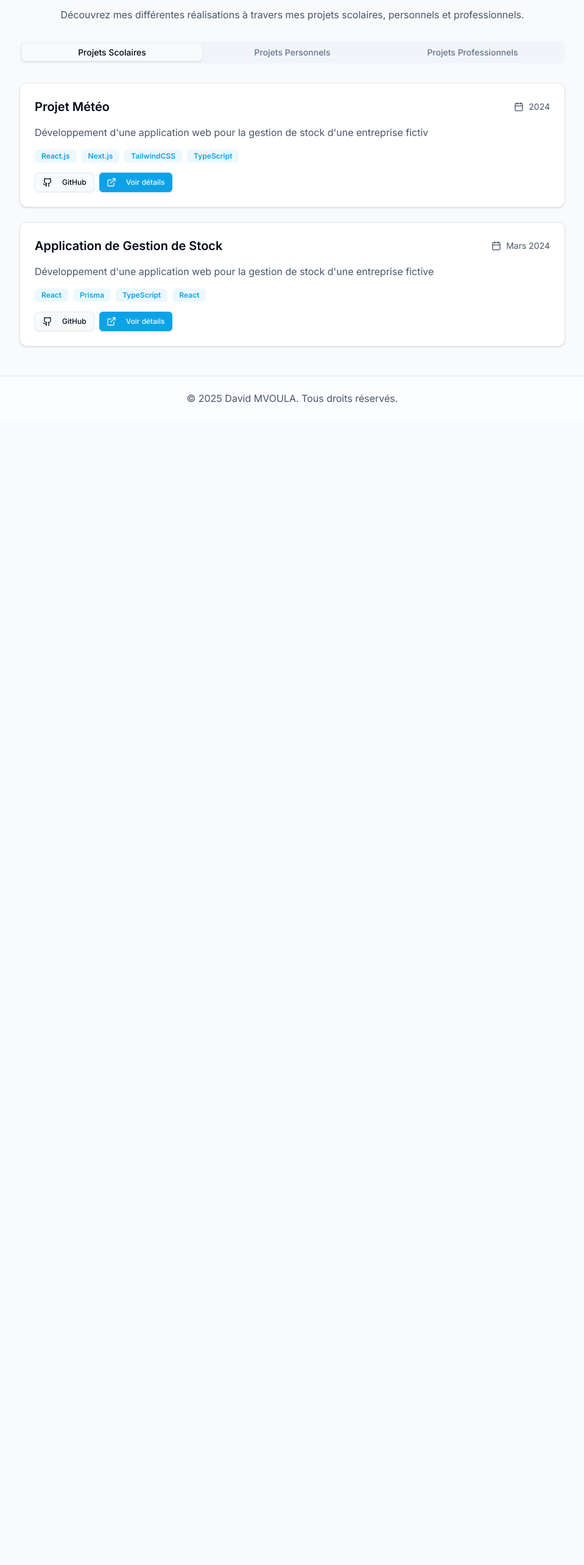
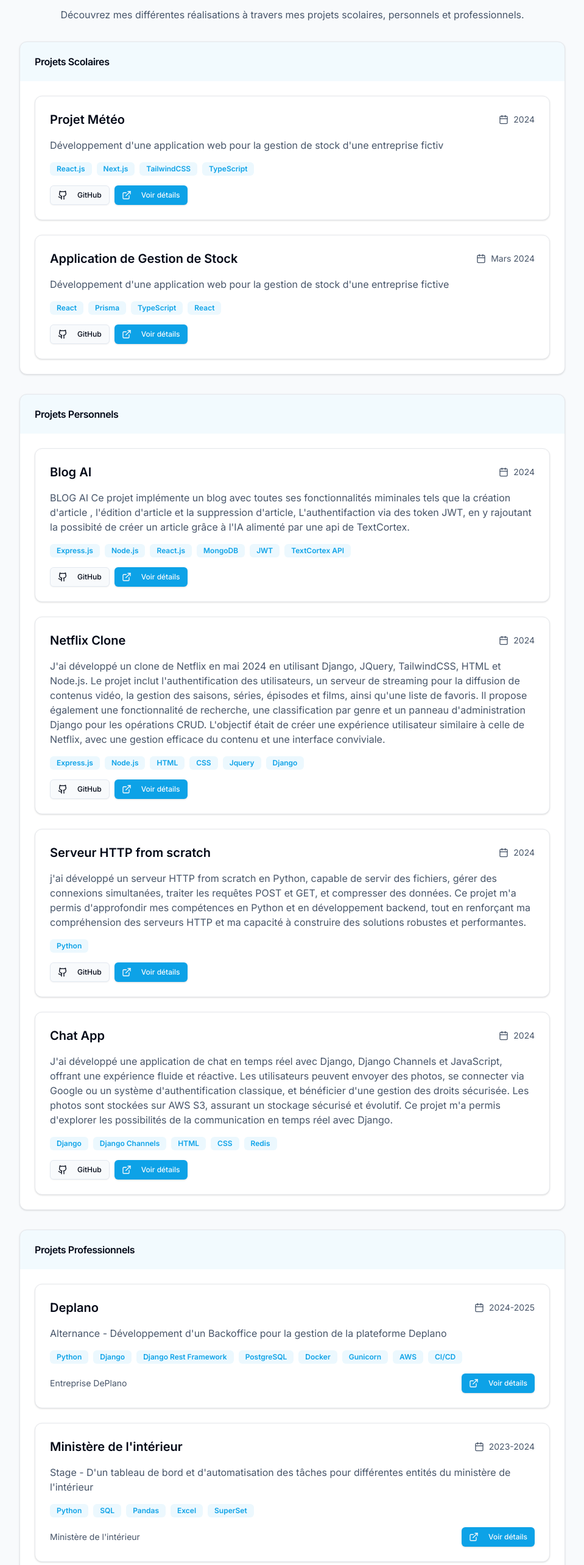
Before and after one commit to DMV242/portofolio_bts, a Next.js app: page /projets in a window 1280 px wide. Shown: the part 120-2686 px from the top of the page at 61% size, without its empty margins (160-1119 px from the left). Before the commit the page ends 809 px from the top, so only its background shows below. Built offline with nearby package versions, Linux system fonts and the light colour scheme.

Commit message:
✨ feat: refactor pages to use Card components for better structure and readability, and update imports for consistency

```diff
--- a/app/bts-sio/e5/page.tsx
+++ b/app/bts-sio/e5/page.tsx
@@ -1,8 +1,8 @@
 "use client";
 
-
-import { Card, CardContent } from "@/components/ui/card"
-import {Button} from "@/components/ui/button"
+import React from "react";
+import { Card, CardContent } from "../../../components/ui/card"
+import {Button} from "../../../components/ui/button"
 import { ArrowRight, CheckCircle } from "lucide-react"
 import { useState } from "react";
 
--- a/app/bts-sio/veille/page.tsx
+++ b/app/bts-sio/veille/page.tsx
@@ -1,7 +1,6 @@
 import { Card, CardContent, CardHeader, CardTitle } from "@/components/ui/card"
 import { Badge } from "@/components/ui/badge"
 import { Button } from "@/components/ui/button"
-import { Tabs, TabsContent, TabsList, TabsTrigger } from "@/components/ui/tabs"
 import { Brain, Newspaper, GitBranch, Bookmark, ExternalLink, Calendar, Tag } from "lucide-react"
 import Link from "next/link"
 
@@ -78,14 +77,12 @@ export default function VeillePage() {
           </p>
         </div>
 
-        <Tabs defaultValue="articles" className="space-y-6">
-          <TabsList className="grid w-full grid-cols-3">
-            <TabsTrigger value="articles">Articles et Ressources</TabsTrigger>
-            <TabsTrigger value="tools">Outils de Veille</TabsTrigger>
-            <TabsTrigger value="projects">Projets IA</TabsTrigger>
-          </TabsList>
-
-          <TabsContent value="articles" className="space-y-6">
+        {/* Section Articles et Ressources */}
+        <Card className="overflow-hidden">
+          <CardHeader className="bg-primary/5">
+            <CardTitle>Articles et Ressources</CardTitle>
+          </CardHeader>
+          <CardContent className="p-6 space-y-6">
             {articles.map((article, index) => (
               <Card key={index} className="overflow-hidden hover:shadow-lg transition-shadow">
                 <CardContent className="p-6">
@@ -121,9 +118,16 @@ export default function VeillePage() {
                 </CardContent>
               </Card>
             ))}
-          </TabsContent>
+          </CardContent>
+        </Card>
 
-          <TabsContent value="tools" className="grid md:grid-cols-3 gap-6">
+        {/* Section Outils de Veille */}
+        <Card className="overflow-hidden">
+          <CardHeader className="bg-primary/5">
+            <CardTitle>Outils de Veille</CardTitle>
+          </CardHeader>
+          <CardContent className="p-6">
+            <div className="grid md:grid-cols-3 gap-6">
               {tools.map((tool, index) => (
                 <Card key={index} className="bg-gradient-to-br from-primary-50 to-white">
                   <CardContent className="p-6">
@@ -135,9 +139,16 @@ export default function VeillePage() {
                   </CardContent>
                 </Card>
               ))}
-          </TabsContent>
+            </div>
+          </CardContent>
+        </Card>
 
-          <TabsContent value="projects" className="space-y-6">
+        {/* Section Projets IA */}
+        <Card className="overflow-hidden">
+          <CardHeader className="bg-primary/5">
+            <CardTitle>Projets IA</CardTitle>
+          </CardHeader>
+          <CardContent className="p-6 space-y-6">
             {aiProjects.map((project, index) => (
               <Card key={index}>
                 <CardHeader>
@@ -162,8 +173,8 @@ export default function VeillePage() {
                 </CardContent>
               </Card>
             ))}
-          </TabsContent>
-        </Tabs>
+          </CardContent>
+        </Card>
 
         {/* Méthodologie de veille */}
         <Card>
--- a/app/competences/page.tsx
+++ b/app/competences/page.tsx
@@ -13,6 +13,7 @@ import {
   Users,
   Brain,
   PenToolIcon as Tool,
+  CheckCircle,
 } from "lucide-react"
 
 export default function Skills() {
@@ -130,17 +131,14 @@ export default function Skills() {
                       <p className="text-sm text-slate-600">{category.description}</p>
                     </div>
                   </div>
-                  <div className="space-y-4">
+                  <ul className="space-y-2 text-slate-600">
                     {category.skills.map((skill, idx) => (
-                      <div key={idx} className="space-y-2">
-                        <div className="flex justify-between text-sm">
-                          <span>{skill.name}</span>
-                          <span>{skill.level}%</span>
-                        </div>
-                        <Progress value={skill.level} className="h-2" />
-                      </div>
+                      <li key={idx} className="flex items-start gap-2">
+                        <CheckCircle className="h-4 w-4 text-primary mt-0.5" />
+                        <span>{skill.name}</span>
+                      </li>
                     ))}
-                  </div>
+                  </ul>
                 </CardContent>
               </Card>
             ))}
@@ -160,7 +158,10 @@ export default function Skills() {
                   </div>
                   <ul className="space-y-2 text-slate-600">
                     {skill.items.map((item, idx) => (
-                      <li key={idx}>• {item}</li>
+                      <li key={idx} className="flex items-start gap-2">
+                        <CheckCircle className="h-4 w-4 text-primary mt-0.5" />
+                        <span>{item}</span>
+                      </li>
                     ))}
                   </ul>
                 </CardContent>
--- a/app/contact/page.tsx
+++ b/app/contact/page.tsx
@@ -1,9 +1,7 @@
 import React from "react"
-import { Button } from "@/components/ui/button"
 import { Card, CardContent } from "@/components/ui/card"
-import { Input } from "@/components/ui/input"
-import { Textarea } from "@/components/ui/textarea"
-import { Send, Mail, Phone, MapPin } from "lucide-react"
+import { Mail, Phone, MapPin } from "lucide-react"
+import Link from "next/link"
 
 export default function Contact() {
   return (
@@ -15,47 +13,21 @@ export default function Contact() {
             N'hésitez pas à me contacter pour toute question ou opportunité de collaboration.
           </p>
         </div>
-        <div className="grid md:grid-cols-2 gap-8">
-          <Card>
-            <CardContent className="p-6">
-              <h2 className="text-xl font-semibold mb-6">Formulaire de contact</h2>
-              <form className="space-y-4">
-                <div className="space-y-2">
-                  <label htmlFor="name" className="text-sm font-medium">
-                    Nom
-                  </label>
-                  <Input id="name" placeholder="Votre nom" />
-                </div>
-                <div className="space-y-2">
-                  <label htmlFor="email" className="text-sm font-medium">
-                    Email
-                  </label>
-                  <Input id="email" type="email" placeholder="votre@email.com" />
-                </div>
-                <div className="space-y-2">
-                  <label htmlFor="message" className="text-sm font-medium">
-                    Message
-                  </label>
-                  <Textarea id="message" placeholder="Votre message" rows={4} />
-                </div>
-                <Button className="w-full">
-                  <Send className="mr-2 h-4 w-4" />
-                  Envoyer
-                </Button>
-              </form>
-            </CardContent>
-          </Card>
         <Card>
           <CardContent className="p-6">
             <h2 className="text-xl font-semibold mb-6">Informations de contact</h2>
             <div className="space-y-4">
               <div className="flex items-center gap-3">
                 <Mail className="h-5 w-5 text-primary" />
-                  <span>david.mvoula@outlook.fr</span>
+                <Link href="mailto:david.mvoula@outlook.fr" className="hover:text-primary transition-colors">
+                  david.mvoula@outlook.fr
+                </Link>
               </div>
               <div className="flex items-center gap-3">
                 <Phone className="h-5 w-5 text-primary" />
-                  <span>+33 6 67 85 10 47</span>
+                <Link href="tel:+33667851047" className="hover:text-primary transition-colors">
+                  +33 6 67 85 10 47
+                </Link>
               </div>
               <div className="flex items-center gap-3">
                 <MapPin className="h-5 w-5 text-primary" />
@@ -66,6 +38,5 @@ export default function Contact() {
         </Card>
       </div>
     </div>
-    </div>
   )
 }
--- a/app/projets/page.tsx
+++ b/app/projets/page.tsx
@@ -1,9 +1,8 @@
 "use client"
 
-import { Card, CardContent } from "@/components/ui/card"
+import { Card, CardContent, CardHeader, CardTitle } from "@/components/ui/card"
 import { Badge } from "@/components/ui/badge"
 import { Button } from "@/components/ui/button"
-import { Tabs, TabsContent, TabsList, TabsTrigger } from "@/components/ui/tabs"
 import { ExternalLink, Github, Calendar } from "lucide-react"
 import Link from "next/link"
 import { FadeIn, FadeInStagger, PageTransition, TextReveal } from "@/components/animations"
@@ -23,14 +22,12 @@ export default function ProjectsPage() {
             </p>
           </div>
 
-          <Tabs defaultValue="scolaires" className="space-y-8">
-            <TabsList className="grid w-full grid-cols-3">
-              <TabsTrigger value="scolaires">Projets Scolaires</TabsTrigger>
-              <TabsTrigger value="personnels">Projets Personnels</TabsTrigger>
-              <TabsTrigger value="professionnels">Projets Professionnels</TabsTrigger>
-            </TabsList>
-
-            <TabsContent value="scolaires">
+          {/* Section Projets Scolaires */}
+          <Card className="overflow-hidden mb-8">
+            <CardHeader className="bg-primary/5">
+              <CardTitle>Projets Scolaires</CardTitle>
+            </CardHeader>
+            <CardContent className="p-6">
               <FadeInStagger>
                 <div className="grid gap-6">
                   {projects.scolaires.map((project, index) => (
@@ -72,9 +69,15 @@ export default function ProjectsPage() {
                   ))}
                 </div>
               </FadeInStagger>
-            </TabsContent>
+            </CardContent>
+          </Card>
 
-            <TabsContent value="personnels">
+          {/* Section Projets Personnels */}
+          <Card className="overflow-hidden mb-8">
+            <CardHeader className="bg-primary/5">
+              <CardTitle>Projets Personnels</CardTitle>
+            </CardHeader>
+            <CardContent className="p-6">
               <FadeInStagger>
                 <div className="grid gap-6">
                   {projects.personnels.map((project, index) => (
@@ -116,9 +119,15 @@ export default function ProjectsPage() {
                   ))}
                 </div>
               </FadeInStagger>
-            </TabsContent>
+            </CardContent>
+          </Card>
 
-            <TabsContent value="professionnels">
+          {/* Section Projets Professionnels */}
+          <Card className="overflow-hidden">
+            <CardHeader className="bg-primary/5">
+              <CardTitle>Projets Professionnels</CardTitle>
+            </CardHeader>
+            <CardContent className="p-6">
               <FadeInStagger>
                 <div className="grid gap-6">
                   {projects.professionnels.map((project, index) => (
@@ -155,8 +164,8 @@ export default function ProjectsPage() {
                   ))}
                 </div>
               </FadeInStagger>
-            </TabsContent>
-          </Tabs>
+            </CardContent>
+          </Card>
         </div>
       </div>
     </PageTransition>
```
Lines whose indentation alone changed are shown as unchanged.
